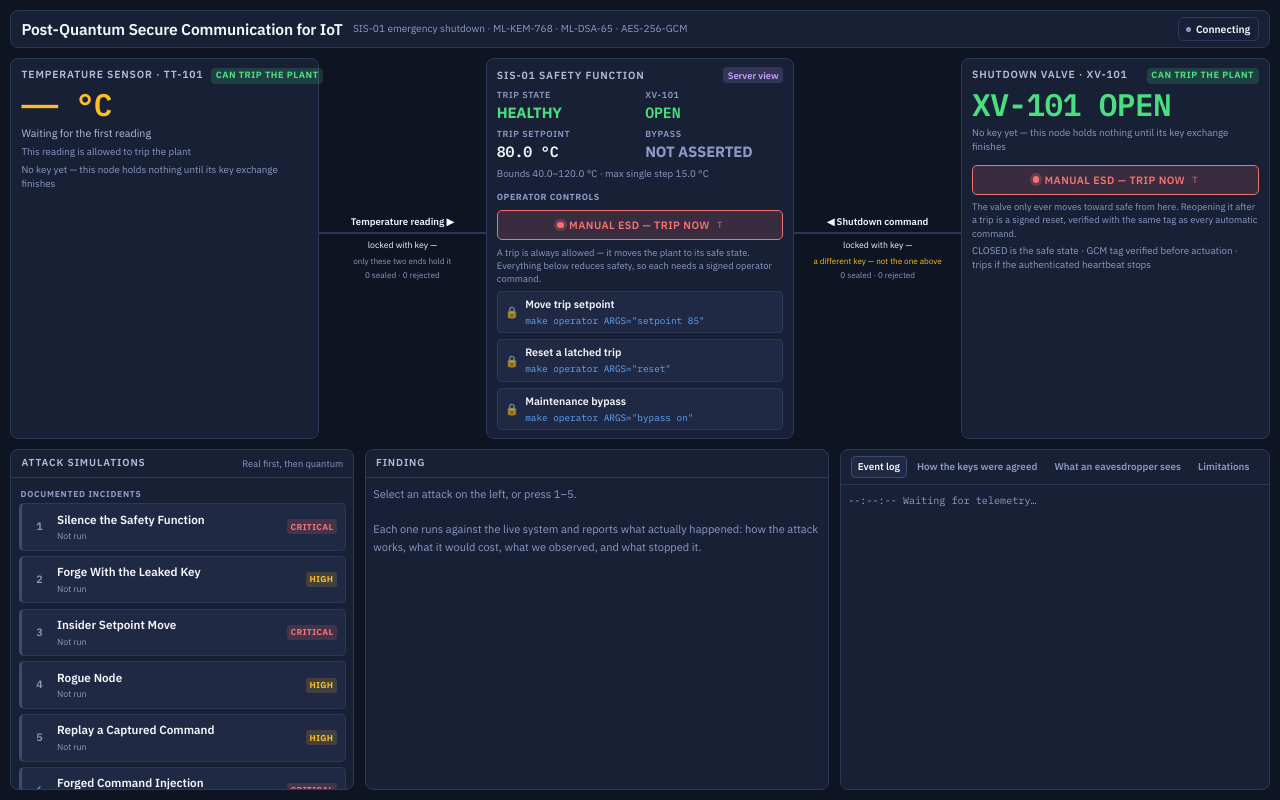
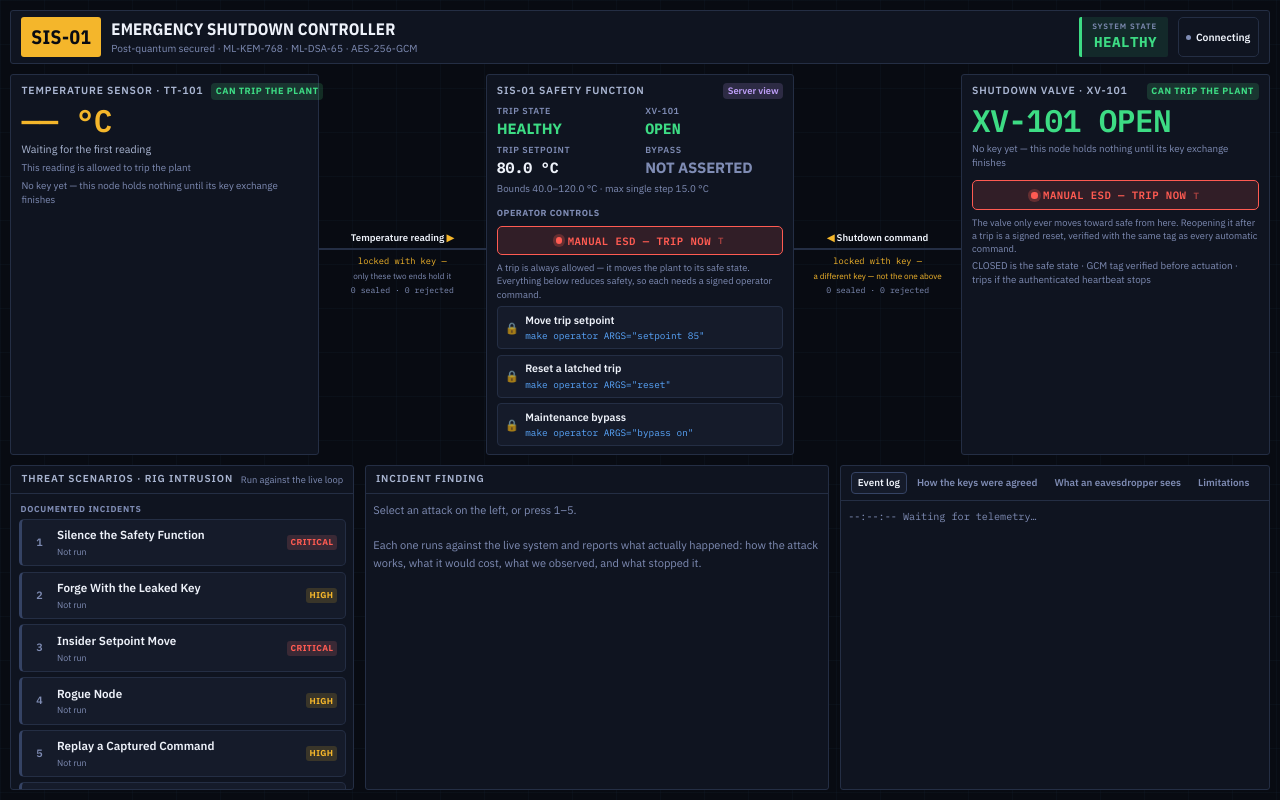
Before and after one commit to 4lmxn/quantum-resistant-encryption, a Flask app: page / in a window 1280 px wide. Run offline with Flask 3, Linux system fonts and the light colour scheme; parts of the project's set-up code (start-up, migrations or seed data) failed here and were passed over; some libraries are stand-ins or nearby versions.

Commit message:
feat: reskin the dashboard as a safety-controller HMI, purge unsigned controls
The dashboard read like a web app. It now reads like the screen an operator
would actually stand in front of: a SIS-01 unit badge, an EMERGENCY SHUTDOWN
CONTROLLER title, a live SYSTEM STATE annunciator that turns red on a trip, hard
squared panels over a faint instrument grid, tag-named stations (TT-101, XV-101),
and the attack panel reframed as rig-intrusion threat scenarios. The real IBM
Plex fonts the stylesheet always referenced are now actually loaded.

The three unsigned control handlers -- set_threshold, toggle_actuator_override,
resume_automatic -- are removed, not kept as refusing stubs. A real controller
screen does not carry a control whose only purpose is to be turned away. Every
reducing-safety action lives on the signed operator path; the manual ESD stays,
because tripping is the fail-safe direction and a real control room lets an
operator hit the emergency stop without a second key.

Also fixes a latent bug: the seal-fingerprint and handshake-ladder styles
referenced --fg, --accent and --mono, which this file's :root never defined, so
those elements rendered in a fallback colour. Added the aliases.

Verified live in a browser at 1440x860: healthy state and a tripped state after
a manual ESD both render correctly, the annunciator tracks the latch, and the
seal fingerprints now show in colour.

Co-Authored-By: Claude Opus 5 <noreply@anthropic.com>
Claude-Session: https://claude.ai/code/session_01UMCZhMtXGxcMeJXjy93sdM

```diff
--- a/app/server.py
+++ b/app/server.py
@@ -693,34 +693,6 @@ def handle_manual_trip():
     broadcast_sis_state()
 
 
-@socketio.on("toggle_actuator_override")
-def handle_toggle_actuator_override():
-    """Kept, and now always refused.
-
-    This used to flip the final element on an unauthenticated dashboard message.
-    The command it emitted was properly sealed, so the actuator authenticated it
-    correctly and obeyed -- which proved the server had sent it, and nothing
-    about who had asked. It stays here, refusing, so the demonstration can show
-    the unsigned path being turned away beside the signed one working.
-    """
-    log("ERROR", "[SIS] Refused: unsigned override from the dashboard. "
-                 "Safety actions need a signed operator command — run: make operator")
-
-
-@socketio.on("set_threshold")
-def handle_set_threshold(data):
-    """Kept, and now always refused. See handle_toggle_actuator_override."""
-    log("ERROR", "[SIS] Refused: unsigned setpoint change from the dashboard. "
-                 "This is the Oldsmar path — a legitimate control channel with "
-                 "nobody proving who used it.")
-
-
-@socketio.on("resume_automatic")
-def handle_resume_automatic():
-    """Kept, and now always refused: clearing a bypass is an operator action."""
-    log("ERROR", "[SIS] Refused: unsigned bypass change from the dashboard.")
-
-
 OPERATOR_ACTIONS = ("SET_SETPOINT", "RESET", "BYPASS_ON", "BYPASS_OFF")
 
 
--- a/app/templates/index.html
+++ b/app/templates/index.html
@@ -4,22 +4,30 @@
 <meta charset="UTF-8">
 <meta name="viewport" content="width=device-width, initial-scale=1.0">
 <title>Post-Quantum Secure IoT Communication</title>
+<script src="https://cdn.socket.io/4.5.4/socket.io.min.js"></script>
 <link rel="preconnect" href="https://fonts.googleapis.com">
 <link rel="preconnect" href="https://fonts.gstatic.com" crossorigin>
-<link href="https://fonts.googleapis.com/css2?family=IBM+Plex+Sans:wght@400;500;600;700&family=IBM+Plex+Mono:wght@400;500;600&display=swap" rel="stylesheet">
-<script src="https://cdn.socket.io/4.5.4/socket.io.min.js"></script>
+<link rel="stylesheet" href="https://fonts.googleapis.com/css2?family=IBM+Plex+Mono:wght@400;500;600;700&family=IBM+Plex+Sans:wght@400;500;600;700&family=IBM+Plex+Sans+Condensed:wght@600;700&display=swap">
 <style>
 :root{
-  --bg:#0e1421; --panel:#182036; --panel-2:#202944; --line:#2d3859; --line-2:#3d4a72;
-  --ink:#f4f7fd; --muted:#b3bdd8; --faint:#8c99c4;      /* AA on --panel */
-  --ok:#4ade80; --warn:#fbbf24; --bad:#f87171; --info:#60a5fa; --key:#c4a2fc;
+  /* Industrial safety-controller palette: near-black ground, hard panels,
+     SCADA status semantics (green healthy / amber caution / red trip). */
+  --bg:#080b12; --panel:#0f1420; --panel-2:#151b2a; --line:#242e44; --line-2:#354364;
+  --ink:#eef2fa; --muted:#aab6d2; --faint:#7f8cb4;
+  --ok:#3ddc84; --warn:#f4b62b; --bad:#ff5b52; --info:#5aa8ff; --key:#c0a0fb;
+  --hazard:rgba(244,182,43,.12);
+  /* aliases so the seal/ladder styles resolve (were undefined before) */
+  --fg:var(--ink); --accent:var(--warn); --mono:'IBM Plex Mono',ui-monospace,Menlo,monospace;
   --pad:clamp(9px,.8vw,16px);
 }
 *{box-sizing:border-box;margin:0;padding:0}
 html,body{height:100%}
 body{background:var(--bg);color:var(--ink);
   font-family:'IBM Plex Sans',system-ui,sans-serif;
-  font-size:clamp(13px,.9vw,18px);line-height:1.45;overflow:hidden}
+  font-size:clamp(13px,.9vw,18px);line-height:1.45;overflow:hidden;
+  background-image:linear-gradient(rgba(90,168,255,.03) 1px,transparent 1px),
+    linear-gradient(90deg,rgba(90,168,255,.03) 1px,transparent 1px);
+  background-size:44px 44px}
 .mono{font-family:'IBM Plex Mono',monospace;font-variant-numeric:tabular-nums}
 .sr-only{position:absolute;width:1px;height:1px;padding:0;margin:-1px;overflow:hidden;
   clip:rect(0,0,0,0);white-space:nowrap;border:0}
@@ -31,9 +39,23 @@ body{background:var(--bg);color:var(--ink);
 
 /* ---------------------------- header ---------------------------- */
 .bar{display:flex;align-items:center;gap:var(--pad);flex-wrap:wrap;
-  background:var(--panel);border:1px solid var(--line);border-radius:8px;
+  background:var(--panel);border:1px solid var(--line);border-radius:3px;
   padding:calc(var(--pad)*.6) var(--pad)}
 .bar h1{font-size:1.2em;font-weight:600;letter-spacing:-.01em;white-space:nowrap}
+.bar{align-items:stretch}
+.unit-tag{display:flex;align-items:center;font-family:'IBM Plex Sans Condensed',sans-serif;
+  font-weight:700;font-size:1.5em;letter-spacing:.02em;color:var(--bg);background:var(--warn);
+  padding:0 .5em;border-radius:3px}
+.titlewrap{display:flex;flex-direction:column;justify-content:center;gap:.05em}
+.bar h1{font-family:'IBM Plex Sans Condensed',sans-serif;font-size:1.28em;font-weight:700;
+  letter-spacing:.01em;white-space:nowrap;text-transform:uppercase}
+.sysstate{display:flex;flex-direction:column;align-items:flex-end;justify-content:center;
+  padding:.2em .8em;border-left:3px solid var(--ok);border-radius:2px;
+  background:color-mix(in srgb,var(--ok) 10%,transparent)}
+.sysstate.bad{border-left-color:var(--bad);background:color-mix(in srgb,var(--bad) 12%,transparent)}
+.sysstate-lbl{font-size:.6em;letter-spacing:.12em;text-transform:uppercase;color:var(--faint);font-weight:600}
+.sysstate-val{font-family:var(--mono);font-weight:700;font-size:1.1em;color:var(--ok);letter-spacing:.03em}
+.sysstate.bad .sysstate-val{color:var(--bad)}
 .bar .sub{font-size:.78em;color:var(--faint);white-space:nowrap}
 .grow{flex:1}
 .chip{display:inline-flex;align-items:center;gap:.45em;font-size:.8em;font-weight:600;
@@ -44,7 +66,7 @@ body{background:var(--bg);color:var(--ink);
 
 /* ------------------ pipeline: three stations + flow ------------------ */
 .pipe{display:grid;grid-template-columns:1fr auto 1fr auto 1fr;align-items:stretch;gap:0}
-.node{background:var(--panel);border:1px solid var(--line);border-radius:8px;
+.node{background:var(--panel);border:1px solid var(--line);border-radius:3px;
   padding:calc(var(--pad)*.75) var(--pad);display:flex;flex-direction:column;gap:.3em;min-width:0}
 .node.alert{border-color:rgba(251,191,36,.55)}
 .node .top{display:flex;align-items:baseline;justify-content:space-between;gap:.6em}
@@ -95,7 +117,7 @@ body{background:var(--bg);color:var(--ink);
 /* --------------------------- main grid --------------------------- */
 .main{display:grid;grid-template-columns:minmax(240px,1fr) minmax(300px,1.35fr) minmax(280px,1.25fr);
   gap:var(--pad);min-height:0}
-.pane{background:var(--panel);border:1px solid var(--line);border-radius:8px;
+.pane{background:var(--panel);border:1px solid var(--line);border-radius:3px;
   display:flex;flex-direction:column;min-height:0;overflow:hidden}
 .pane > .head{padding:calc(var(--pad)*.6) var(--pad);border-bottom:1px solid var(--line);
   display:flex;align-items:center;justify-content:space-between;gap:.5em;flex-shrink:0}
@@ -241,9 +263,15 @@ input[type=range]{width:100%;accent-color:var(--warn);cursor:pointer}
 <div class="app">
 
   <div class="bar">
-    <h1>Post-Quantum Secure Communication for IoT</h1>
-    <span class="sub">SIS-01 emergency shutdown · ML-KEM-768 · ML-DSA-65 · AES-256-GCM</span>
+    <span class="unit-tag">SIS-01</span>
+    <div class="titlewrap">
+      <h1>Emergency Shutdown Controller</h1>
+      <span class="sub">Post-quantum secured &middot; ML-KEM-768 &middot; ML-DSA-65 &middot; AES-256-GCM</span>
+    </div>
     <span class="grow"></span>
+    <span class="sysstate ok" id="sysstate" role="status" aria-live="polite">
+      <span class="sysstate-lbl">System state</span>
+      <span class="sysstate-val" id="sysstate-val">HEALTHY</span></span>
     <span class="chip" id="conn" role="status" aria-live="polite">
       <span class="dot" aria-hidden="true"></span><span id="conn-text">Connecting</span></span>
   </div>
@@ -327,13 +355,13 @@ input[type=range]{width:100%;accent-color:var(--warn);cursor:pointer}
 
     <!-- attack list -->
     <section class="pane">
-      <div class="head"><h2>Attack simulations</h2><span class="hint">Real first, then quantum</span></div>
+      <div class="head"><h2>Threat scenarios · rig intrusion</h2><span class="hint">Run against the live loop</span></div>
       <div class="body" id="atk-list"></div>
     </section>
 
     <!-- finding detail: the attack name dominates -->
     <section class="pane">
-      <div class="head"><h2>Finding</h2><span class="hint" id="finding-time"></span></div>
+      <div class="head"><h2>Incident finding</h2><span class="hint" id="finding-time"></span></div>
       <div class="body finding" id="finding" role="region" aria-live="polite" aria-label="Attack finding detail">
         <p class="empty">Select an attack on the left, or press 1–5.<br><br>
            Each one runs against the live system and reports what actually happened:
@@ -589,6 +617,9 @@ function setTrip(t) {
   $('trip-state').className = 'val ' + (tripped ? 'bad' : 'ok');
   $('trip-state').textContent = tripped ? 'TRIPPED (LATCHED)' : 'HEALTHY';
   $('sis-card').classList.toggle('tripped', tripped);
+  // the header annunciator mirrors the safety function's state
+  $('sysstate').className = 'sysstate ' + (tripped ? 'bad' : 'ok');
+  $('sysstate-val').textContent = tripped ? 'TRIPPED' : 'HEALTHY';
 }
 function setValve(v) {
   const closed = v === 'CLOSED';
```
Also changed, not shown: CLAUDE.md (+13 -10 lines).
